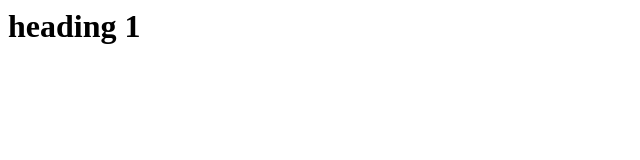
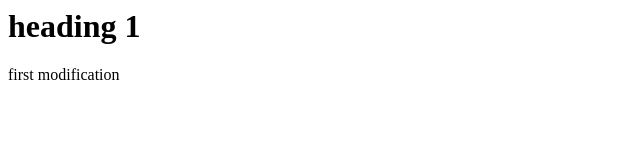
Before and after one commit to vaishraghu99/Hello-world, a plain HTML site: page index.html in a window 1280 px wide. Shown: the whole page, without its empty margins (0-640 px from the left). Drawn offline with Linux system fonts and the light colour scheme.

Commit message:
commit without staging

```diff
--- a/index.html
+++ b/index.html
@@ -4,5 +4,6 @@
 </head>
 <body>
 <h1>heading 1</h1>
+<p>first modification</p>
 </body>
 </html>
```
